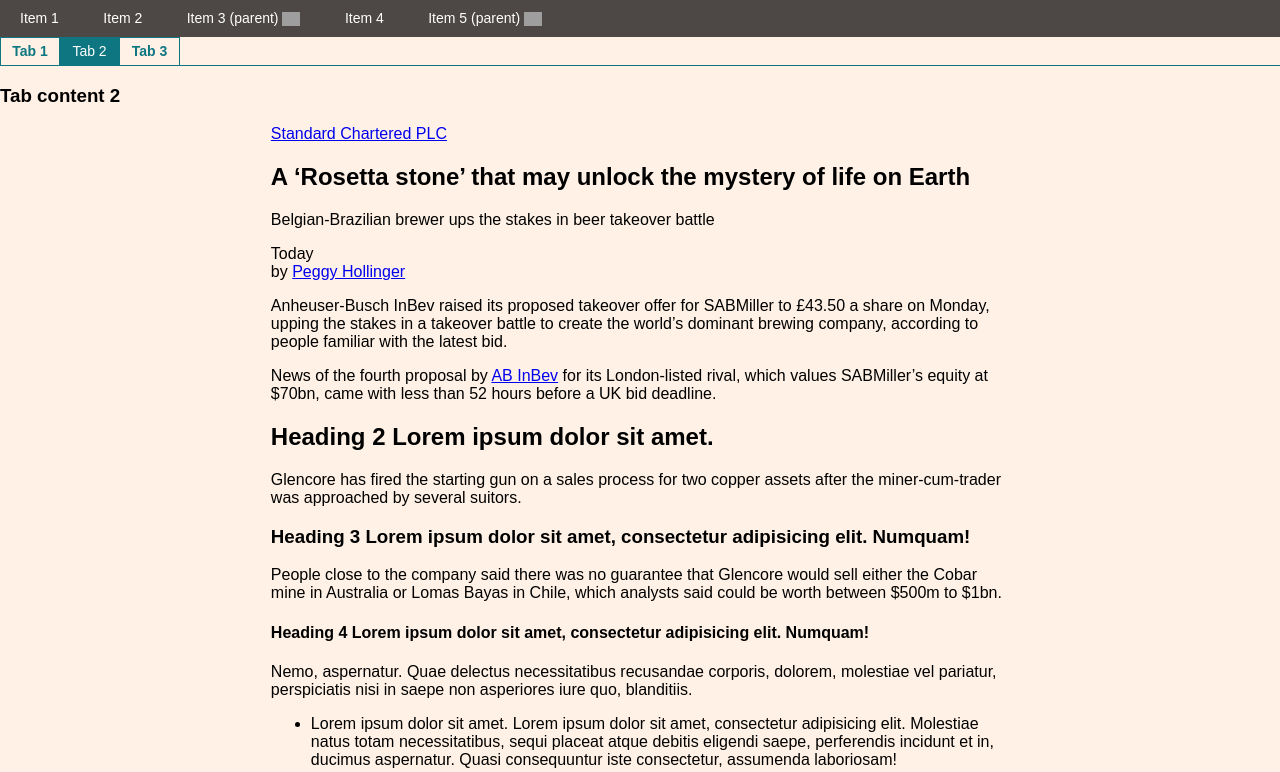
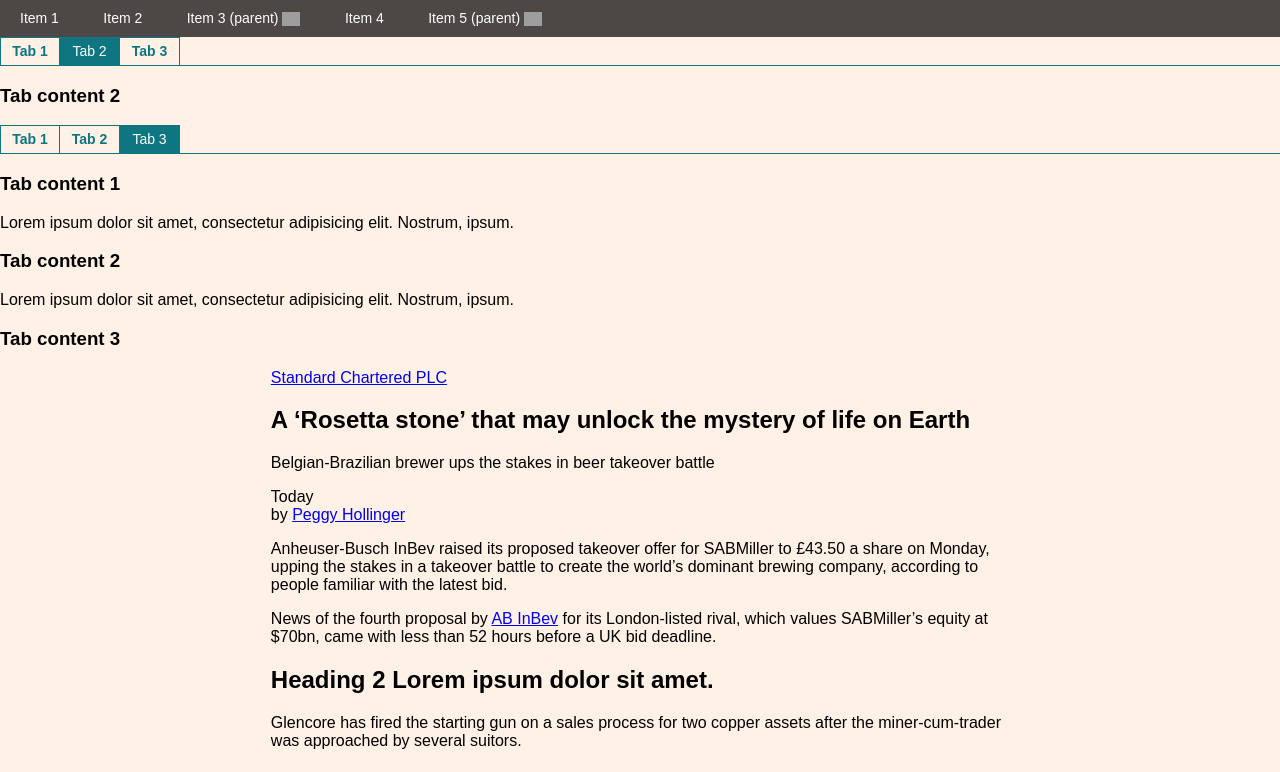
Before and after one commit to h2obubbli/bonsai-tiger, a website: page public/index.html in a window 1280 px wide. Both pictures are taken after a click on the tab "Tab 2". Shown: the top 772 px of the page. Drawn offline with Linux system fonts and the light colour scheme; files that its build step writes are made by us from their sources; grey boxes are pictures that could not be loaded; a web font is replaced by a local one.

Commit message:
Add files via upload

```diff
--- a/public/index.html
+++ b/public/index.html
@@ -111,6 +111,26 @@
     </div>
     <div id="tabContent2" class="o-tabs__tabpanel" role="tabpanel">
         <h3>Tab content 2</h3>
+        <ul data-o-component="o-tabs" class="o-tabs o-tabs--buttontabs" role="tablist">
+        <li role="tab"><a href="#tabContent1">Tab 1</a></li>
+        <li role="tab"><a href="#tabContent2">Tab 2</a></li>
+        <li role="tab" aria-selected="true"><a href="#tabContent3">Tab 3</a></li>
+    </ul>
+    </div>
+           <div id="tabContent1" class="o-tabs__tabpanel">
+        <h3>Tab content 1</h3>
+        <p>Lorem ipsum dolor sit amet, consectetur adipisicing elit. Nostrum, ipsum.</p>
+    </div>
+    <div id="tabContent2" class="o-tabs__tabpanel">
+        <h3>Tab content 2</h3>
+        <p>Lorem ipsum dolor sit amet, consectetur adipisicing elit. Nostrum, ipsum.</p>
+    </div>
+    <div id="tabContent3" class="o-tabs__tabpanel">
+        <h3>Tab content 3</h3>
+        <p>Lorem ipsum dolor sit amet, consectetur adipisicing elit. Nostrum, ipsum.</p>
+    </div>
+    <div id="tabContent3" class="o-tabs__tabpanel" role="tabpanel">
+        <h3>Tab content 3</h3>
         <article class="o-grid-row demo demo-article">
             <div data-o-grid-colspan="12 S11 Scenter M9 L8 XL7">
                 <div>
@@ -167,9 +187,6 @@
                 </div>
             </div>
         </article>
-    <div id="tabContent3" class="o-tabs__tabpanel" role="tabpanel">
-        <h3>Tab content 3</h3>
-        <p>Lorem ipsum dolor sit amet, consectetur adipisicing elit. Nostrum, ipsum.</p>
     </div>
 
 
```
